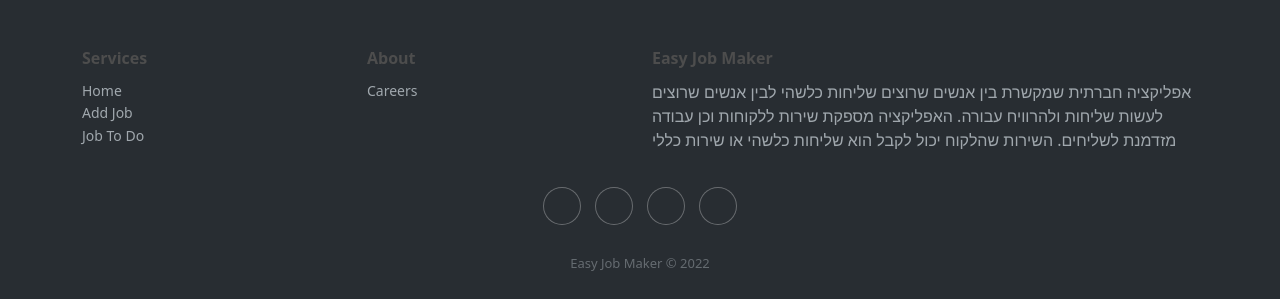
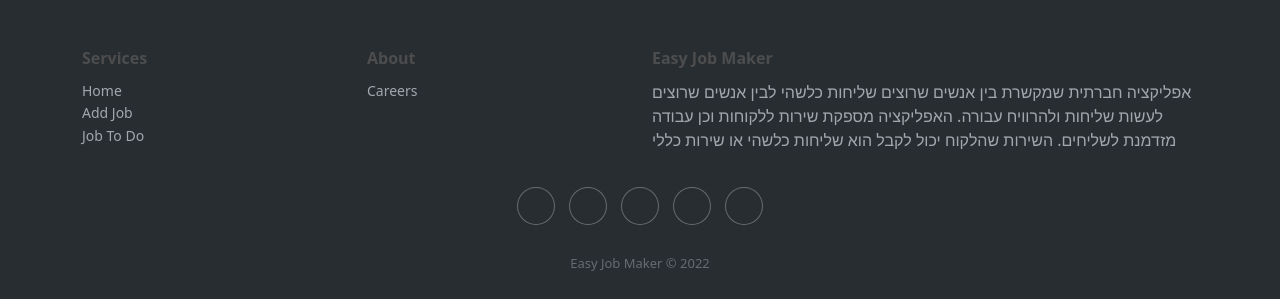
Before and after one commit to shaialaluf/EasyJobMaker, a Django app: page /EasyJobMakerApp/ in a window 1280 px wide. Shown: the part 709-1008 px from the top of the page. Run offline with Django 4.2, Linux system fonts and the light colour scheme; parts of the project's set-up code (start-up, migrations or seed data) failed here and were passed over; some libraries are stand-ins or nearby versions.

Commit message:
First  commit

```diff
--- a/EasyJobMakerApp/templates/EasyJobMakerApp/main.html
+++ b/EasyJobMakerApp/templates/EasyJobMakerApp/main.html
@@ -134,7 +134,7 @@
               <h3>Easy Job Maker</h3>
               <p class="text-right">אפליקציה חברתית שמקשרת בין אנשים שרוצים שליחות כלשהי לבין אנשים שרוצים לעשות שליחות ולהרוויח עבורה. האפליקציה מספקת שירות ללקוחות וכן עבודה מזדמנת לשליחים. השירות שהלקוח יכול לקבל הוא שליחות כלשהי או שירות כללי&nbsp;</p>
             </div>
-            <div class="col item social"><a href="https://github.com/shaialaluf"><i class="icon ion-social-github"></i></a><a href="mailto:shaiyonatan@gmail.com"><i class="icon ion-email"></i></a><a href="https://www.google.com/search?q=easy+job+maker&oq=easy&aqs=chrome.3.69i60j69i57j35i39l2j69i60l4.4380j0j7&sourceid=chrome&ie=UTF-8"><i class="icon ion-social-google"></i></a><a href="https://github.com/yonatanzamir"><i class="icon ion-social-github"></i></a></div>
+            <div class="col item social"><a href="https://www.facebook.com/Easyjobmaker-101496685912252"><i class="icon ion-social-facebook"></i></a><a href="https://github.com/shaialaluf"><i class="icon ion-social-github"></i></a><a href="mailto:shaiyonatan@gmail.com"><i class="icon ion-email"></i></a><a href="https://www.google.com/search?q=easy+job+maker&oq=easy&aqs=chrome.3.69i60j69i57j35i39l2j69i60l4.4380j0j7&sourceid=chrome&ie=UTF-8"><i class="icon ion-social-google"></i></a><a href="https://github.com/yonatanzamir"><i class="icon ion-social-github"></i></a></div>
           </div>
           <p class="copyright">Easy Job Maker © 2022 </p>
         </div>
```
